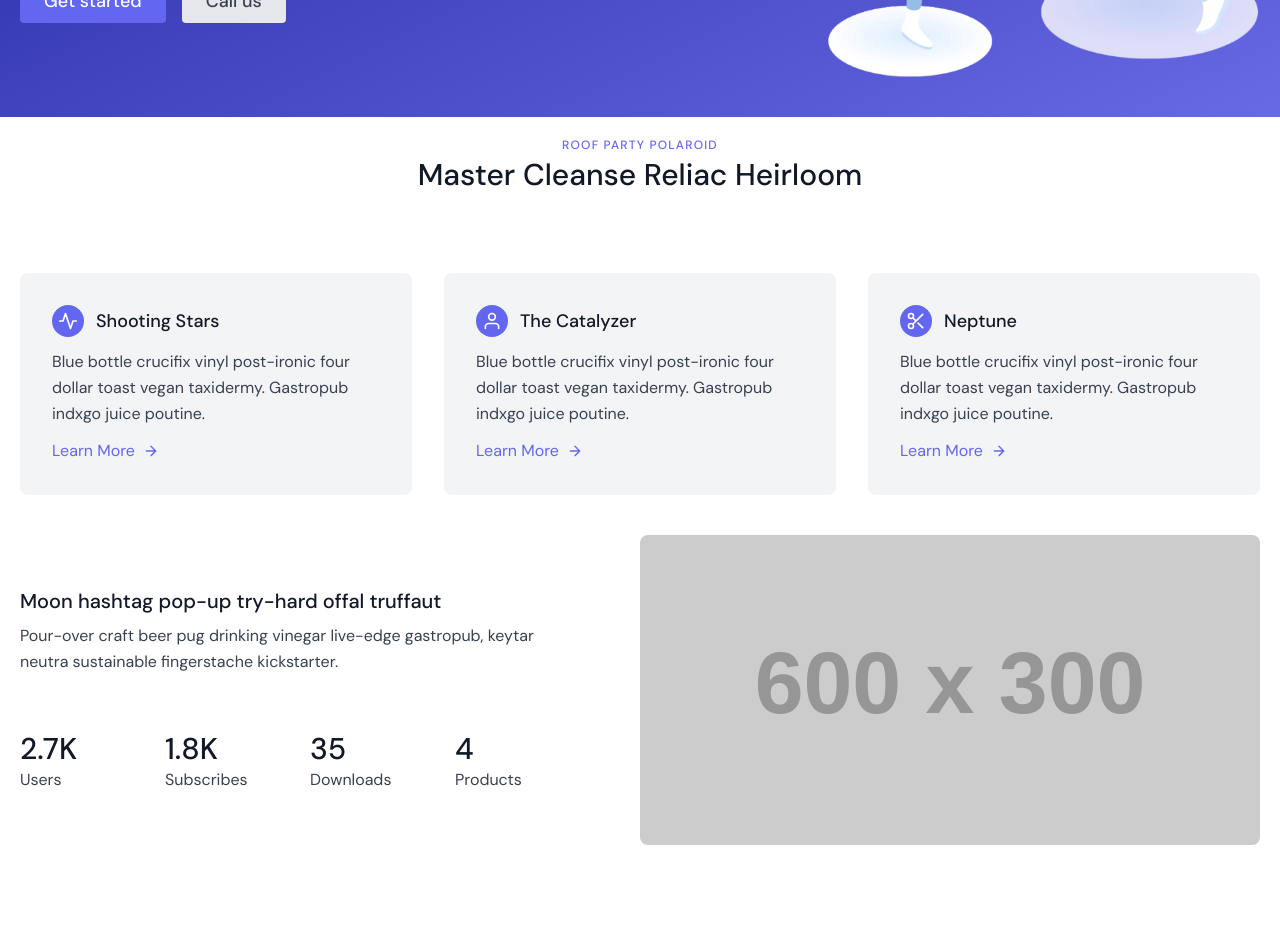
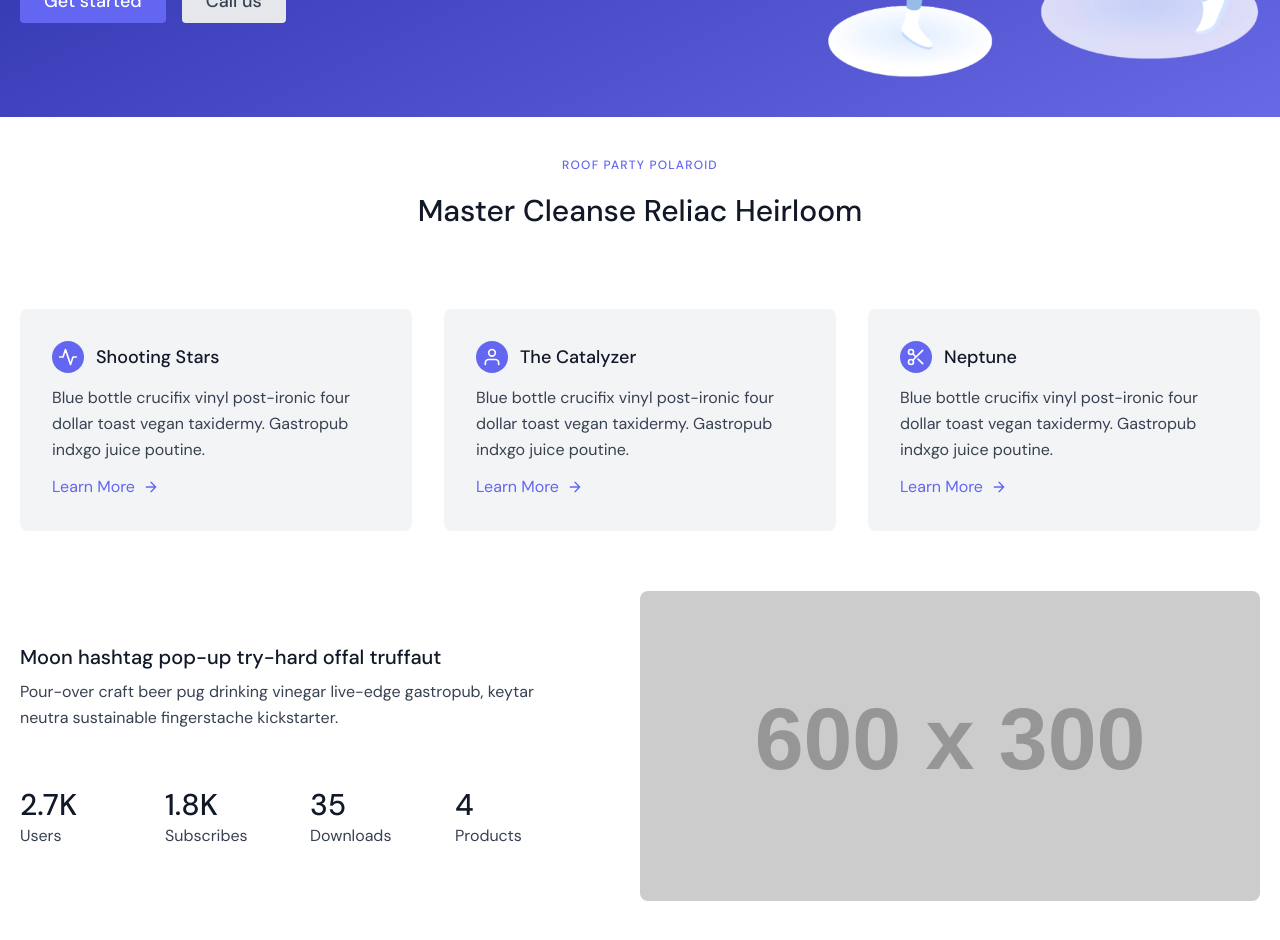
Before and after one commit to abhisek47/react-tailwind, a React (Create React App) app: page / in a window 1280 px wide. Shown: the part 580-1520 px from the top of the page. Before the commit the page ends 1445 px from the top, so only its background shows below. Built offline with nearby package versions, Linux system fonts and the light colour scheme.

Commit message:
modify banner section

```diff
--- a/src/components/header.js
+++ b/src/components/header.js
@@ -144,11 +144,11 @@ const Header = () => {
       <Transition
         show={isOpen}
         enter='duration-150 ease-out'
-        enterFrom='opacity-0 scale-95'
+        enterFrom='opacity-100 scale-90'
         enterTo='opacity-100 scale-100'
         leave='duration-100 ease-in'
         leaveFrom='opacity-100 scale-100'
-        leaveTo='opacity-0 scale-95'>
+        leaveTo='opacity-100 scale-90'>
         <div className='absolute top-0 p-2 transition transform origin-top-right md:hidden overflow-auto h-screen z-50'>
           <div className='rounded-lg shadow-md bg-white ring-1 ring-black ring-opacity-5 overflow-auto'>
             <div className='px-5 pt-4 flex items-center justify-between'>
@@ -189,7 +189,7 @@ const Header = () => {
               <div role='none'>
                 <a
                   href='/'
-                  className='block w-full px-5 py-3 text-center font-medium text-white bg-indigo-600 hover:bg-indigo-700'
+                  className='block w-full mx-auto px-5 py-3 text-center font-medium text-white bg-indigo-500 hover:bg-indigo-600'
                   role='menuitem'>
                   Sign up
                 </a>
--- a/src/components/statistic.js
+++ b/src/components/statistic.js
@@ -3,7 +3,7 @@ import React from 'react';
 const Statistic = () => {
   return (
     <section className='text-gray-700 body-font'>
-      <div className='container px-5 py-5 mx-auto flex flex-wrap justify-between'>
+      <div className='container px-5 py-10 mx-auto flex flex-wrap justify-between'>
         <div className='flex flex-wrap -mx-4 mt-auto mb-auto lg:w-1/2 sm:w-2/3 content-start sm:pr-10'>
           <div className='w-full sm:p-4 px-4 mb-6'>
             <h1 className='title-font font-medium text-xl mb-2 text-gray-900'>
--- a/src/components/support.js
+++ b/src/components/support.js
@@ -5,7 +5,7 @@ const Support = () => {
     <section className='text-gray-700 body-font'>
       <div className='container px-5 py-5 mx-auto'>
         <div className='flex flex-col text-center w-full mb-20'>
-          <h2 className='text-xs text-indigo-500 tracking-widest font-medium title-font mb-1'>
+          <h2 className='text-xs text-indigo-500 tracking-widest font-medium title-font my-5'>
             ROOF PARTY POLAROID
           </h2>
           <h1 className='sm:text-3xl text-2xl font-medium title-font text-gray-900'>
--- a/src/index.css
+++ b/src/index.css
@@ -85,6 +85,10 @@ code {
   );
 }
 
+.banner h1 {
+  position: relative;
+}
+
 .banner h1 .line-wrap {
   overflow: hidden;
   height: fit-content;
```
Also changed, not shown: 1 other file (tests, documents, lock files or other folders).
